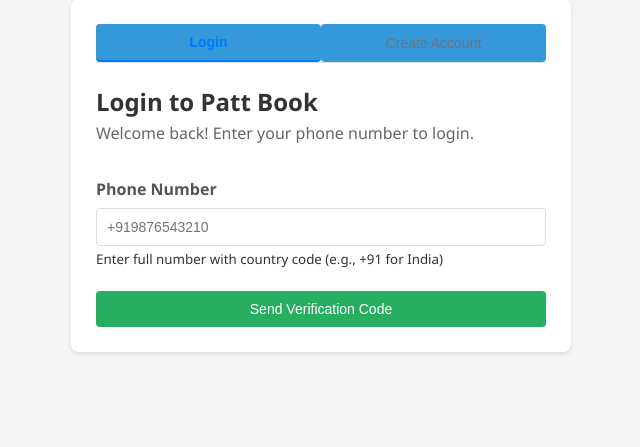
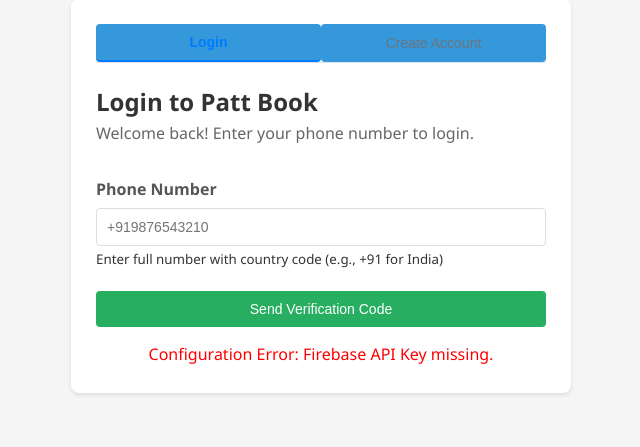
Before and after one commit to fayizmfb/patt-book, a Flask app: page /login in a window 1280 px wide. Shown: the part 325-772 px from the top of the page, without its empty margins (319-959 px from the left). Run offline with Flask 3, Linux system fonts and the light colour scheme; some libraries are stand-ins or nearby versions.

Commit message:
Fix syntax error in login.html causing broken UI toggle

```diff
--- a/templates/login.html
+++ b/templates/login.html
@@ -122,16 +122,18 @@
         }
     }
 
-    <script>
     // Initialize Firebase
     // Backend injects the config dictionary
-        const firebaseConfig = {{ firebase_config| tojson | safe}};
+    const firebaseConfig = {{ firebase_config| tojson | safe }};
 
     if (!firebaseConfig || !firebaseConfig.apiKey || firebaseConfig.apiKey === 'your-api-key-here') {
         console.error("Firebase config is missing or invalid. Check environment variables.");
-        document.getElementById('status-message').innerText = "Configuration Error: Firebase API Key missing.";
-        document.getElementById('status-message').style.display = 'block';
-        document.getElementById('status-message').style.color = 'red';
+        const statusMsg = document.getElementById('status-message');
+        if (statusMsg) {
+            statusMsg.innerText = "Configuration Error: Firebase API Key missing.";
+            statusMsg.style.display = 'block';
+            statusMsg.style.color = 'red';
+        }
     } else {
         firebase.initializeApp(firebaseConfig);
     }
```
Lines whose indentation alone changed are shown as unchanged.
